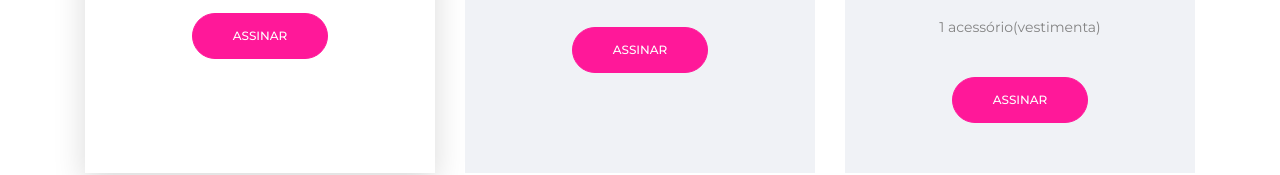
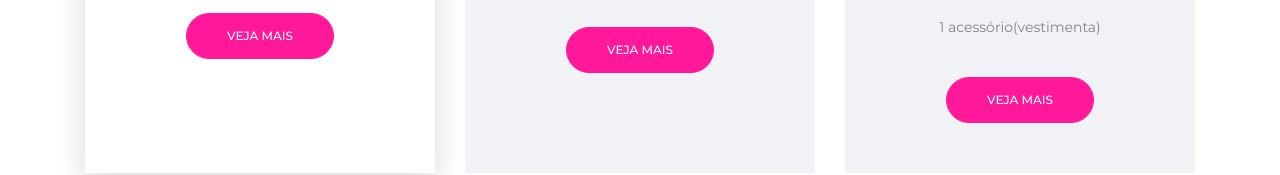
Before and after one commit to btfjulio/ESPM, a website: page index.html in a window 1280 px wide. Shown: the part 1827-2002 px from the top of the page. Drawn offline with Linux system fonts and the light colour scheme; files whose address does not match are found by name.

Commit message:
change Assinar button to Veja mais

```diff
--- a/index.html
+++ b/index.html
@@ -246,7 +246,7 @@
                         </ul>
                     </div>
                     <div class="price_footer">
-                        <a href="#" class="btn btn-primary btn-rounded">Assinar</a>
+                        <a href="#" class="btn btn-primary btn-rounded">Veja mais</a>
                     </div>
                 </div>
             </div>
@@ -277,7 +277,7 @@
                         </ul>
                     </div>
                     <div class="price_footer">
-                        <a href="#" class="btn btn-primary btn-rounded">Assinar</a>
+                        <a href="#" class="btn btn-primary btn-rounded">Veja mais</a>
                     </div>
                 </div>
             </div>
@@ -308,7 +308,7 @@
                         </ul>
                     </div>
                     <div class="price_footer">
-                        <a href="#" class="btn btn-primary btn-rounded">Assinar</a>
+                        <a href="#" class="btn btn-primary btn-rounded">Veja mais</a>
                     </div>
                 </div>
             </div>
```
